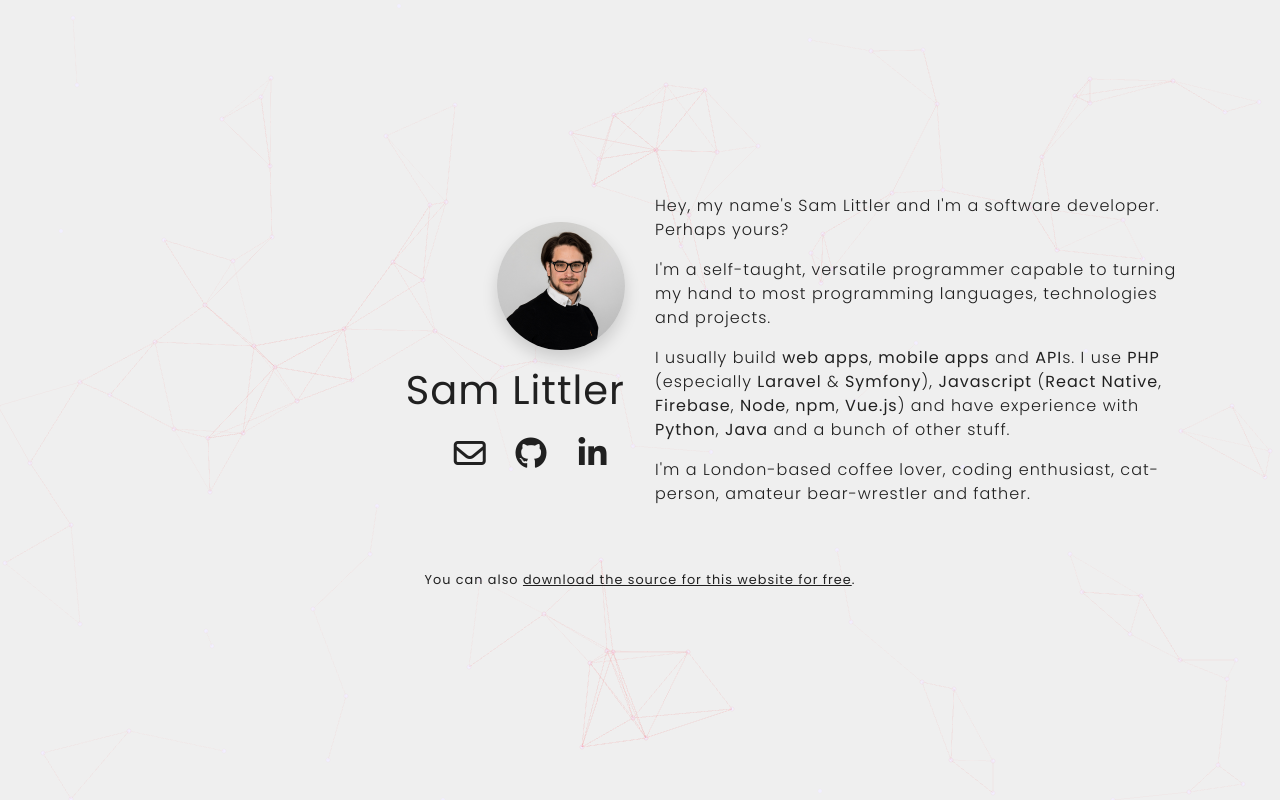
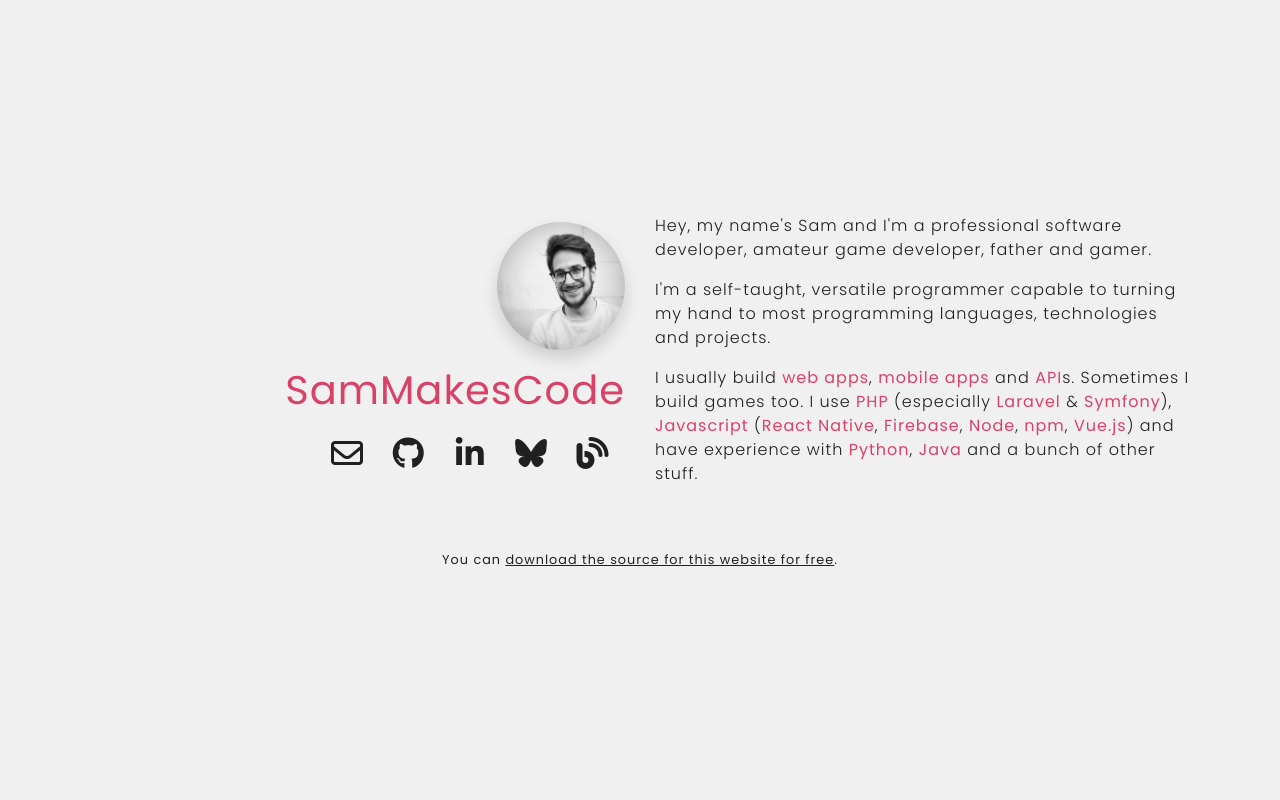
Before and after one commit to SamMakesCode/sammakescode.github.io, a plain HTML site: page index.html in a window 1280 px wide. Drawn offline with nearby package versions, Linux system fonts and the light colour scheme.

Commit message:
Update website

```diff
--- a/index.html
+++ b/index.html
@@ -5,23 +5,23 @@
         <meta name="viewport" content="width=device-width, user-scalable=no, initial-scale=1.0, maximum-scale=1.0, minimum-scale=1.0">
         <meta http-equiv="X-UA-Compatible" content="ie=edge">
         <meta name="author" content="Sam, obviously">
-        <meta name="description" content="Sam Littler, a senior software developer with FinTech experience in London using PHP, javascript, Vue.js">
+        <meta name="description" content="SamMakesCode, a senior software developer with FinTech experience in London using PHP, javascript, Vue.js">
         <meta name="keywords" content="senior, software, developer, london, fintech, php, js, vue, laravel, legend">
         <title>SamMakesCode > Sam Littler, a senior software developer with FinTech experience in London using PHP, javascript and Vue.js</title>
         <link href="https://fonts.googleapis.com/css?family=Poppins&display=swap" rel="stylesheet">
         <link href="https://stackpath.bootstrapcdn.com/bootstrap/4.5.2/css/bootstrap.min.css" rel="stylesheet">
-        <link rel="stylesheet" href="https://cdnjs.cloudflare.com/ajax/libs/font-awesome/6.2.1/css/all.min.css" integrity="sha512-MV7K8+y+gLIBoVD59lQIYicR65iaqukzvf/nwasF0nqhPay5w/9lJmVM2hMDcnK1OnMGCdVK+iQrJ7lzPJQd1w==" crossorigin="anonymous" referrerpolicy="no-referrer" />        <link rel="icon" type="image/jpeg" href="sammakescode-sam-littler.png">
+        <link rel="stylesheet" href="https://cdnjs.cloudflare.com/ajax/libs/font-awesome/6.6.0/css/all.min.css" crossorigin="anonymous" referrerpolicy="no-referrer" />
+        <link rel="icon" type="image/jpeg" href="sammakescode-sam.png">
         <link rel="stylesheet" href="style.css">
     </head>
     <body>
-        <canvas id="background"></canvas>
         <div class="container h-100">
             <div class="row justify-content-center vh-100">
                 <div class="col-12 my-auto text-center">
                     <div class="row justify-content-center h-100">
                         <div class="col-12 col-md-6 text-md-right my-auto">
-                            <img src="sammakescode-sam-littler.png" alt="A picture of Sam of programming legend" class="rounded-circle shadow mb-3" width="128">
-                            <h1>Sam Littler</h1>
+                            <img src="sammakescode-sam.png" alt="A picture of Sam of programming legend" class="rounded-circle shadow mb-3" width="128">
+                            <h1 class="highlight">SamMakesCode</h1>
                             <p id="email"></p>
                             <span id="mail-link" class="social-link mb-3" style="cursor:pointer">
                                 <i class="fa-regular fa-envelope"></i>
@@ -32,22 +32,26 @@
                             <a href="https://www.linkedin.com/in/sam-littler-84646291/" class="social-link mb-3" target="_blank">
                                 <i class="fa-brands fa-linkedin-in"></i>
                             </a>
+                            <a href="https://bsky.app/profile/sammakescode.bsky.social" class="social-link mb-3" target="_blank">
+                                <i class="fa-brands fa-bluesky"></i>
+                            </a>
+                            <a href="https://blog.sammakescode.com" class="social-link mb-3" target="_blank">
+                                <i class="fa-solid fa-blog"></i>
+                            </a>
                         </div>
                         <div class="col-10 col-md-6 text-md-left my-auto">
-                            <p>Hey, my name's Sam Littler and I'm a software developer. Perhaps yours?</p>
+                            <p>Hey, my name's Sam and I'm a professional software developer, amateur game developer, father and gamer.</p>
                             <p>I'm a self-taught, versatile programmer capable to turning my hand to most programming languages, technologies and projects.</p>
-                            <p>I usually build <b>web apps</b>, <b>mobile apps</b> and <b>API</b>s. I use <b>PHP</b> (especially <b>Laravel</b> & <b>Symfony</b>), <b>Javascript</b> (<b>React Native</b>, <b>Firebase</b>, <b>Node</b>, <b>npm</b>, <b>Vue.js</b>) and have experience with <b>Python</b>, <b>Java</b> and a bunch of other stuff.</p>
-                            <p>I'm a London-based coffee lover, coding enthusiast, cat-person, amateur bear-wrestler and father.</p>
+                            <p>I usually build <b class="highlight">web apps</b>, <b class="highlight">mobile apps</b> and <b class="highlight">API</b>s. Sometimes I build games too. I use <b class="highlight">PHP</b> (especially <b class="highlight">Laravel</b> & <b class="highlight">Symfony</b>), <b class="highlight">Javascript</b> (<b class="highlight">React Native</b>, <b class="highlight">Firebase</b>, <b class="highlight">Node</b>, <b class="highlight">npm</b>, <b class="highlight">Vue.js</b>) and have experience with <b class="highlight">Python</b>, <b class="highlight">Java</b> and a bunch of other stuff.</p>
                         </div>
                         <div class="col-10 mt-5">
-                            <p class="small">You can also <a href="https://github.com/sammakescode/sammakescode.github.io">download the source for this website for free</a>.</p>
+                            <p class="small">You can <a href="https://github.com/sammakescode/sammakescode.github.io">download the source for this website for free</a>.</p>
                         </div>
                     </div>
                 </div>
             </div>
         </div>
 
-        <script src="script.js"></script>
         <script>
             const thingy = 'c2FtbGl0dGxlcjU3QGdtYWlsLmNvbQ==';
 
--- a/script.js
+++ /dev/null
@@ -1,213 +0,0 @@
-let canvas = document.getElementById('background');
-canvas.width = window.innerWidth;
-canvas.height = window.innerHeight;
-let context = canvas.getContext('2d');
-context.fillStyle = 'rgba(239, 239, 239, 1)';
-context.fillRect(0, 0, canvas.width, canvas.height);
-
-let mouseIsDown = false;
-
-document.addEventListener('mousedown', event => {
-    mouseIsDown = true;
-});
-
-document.addEventListener('mouseup', event => {
-    mouseIsDown = false;
-    bombs.push(new Bomb(
-        event.clientX,
-        event.clientY,
-        bombSize,
-    ));
-    bombSize = 50;
-});
-
-document.addEventListener('touchstart', event => {
-    mouseIsDown = true;
-});
-
-document.addEventListener('touchend', event => {
-    mouseIsDown = false;
-    bombs.push(new Bomb(
-        event.clientX,
-        event.clientY,
-        bombSize,
-    ));
-    bombSize = 50;
-});
-
-let bombSize = 50;
-let bombs = [];
-let particles = [];
-
-class Particle
-{
-    constructor(x, y)
-    {
-        this.x = x;
-        this.y = y;
-
-        let velocityX = rand(-2, 2);
-        while (velocityX === 0) {
-            velocityX = rand(-2, 2);
-        }
-        let velocityY = rand(-2, 2);
-        while (velocityY === 0) {
-            velocityY = rand(-2, 2);
-        }
-
-        this.velocity = [
-            velocityX,
-            velocityY
-        ];
-
-        this.color = '#F1F0FF';
-
-        this.frozenFor = 0;
-    }
-
-    distanceTo(x, y)
-    {
-        let distanceX = this.x - x;
-        let distanceY = this.y - y;
-
-        return Math.sqrt((distanceX * distanceX) + (distanceY * distanceY));
-    }
-}
-
-class Bomb
-{
-    constructor(x, y, maxSize)
-    {
-        this.x = x;
-        this.y = y;
-        this.maxSize = maxSize;
-        this.radius = 0;
-    }
-}
-
-makeParticles();
-setInterval(() => {
-    if (mouseIsDown) {
-        if (bombSize <= 150) {
-            bombSize += 4;
-        }
-    }
-    handleObjects();
-    updateObjects();
-}, 32);
-
-function rand(from, to)
-{
-    return Math.floor(Math.random() * (to - from + 1) + from);
-}
-
-function makeParticles()
-{
-    for (let i = 0; i < Math.floor(window.innerWidth / 10); i++) {
-        let randX = rand(0, window.innerWidth);
-        let randY = rand(0, window.innerHeight);
-        particles.push(new Particle(
-            randX,
-            randY
-        ));
-    }
-}
-
-function handleObjects()
-{
-    for (let i = 0; i < particles.length; i++) {
-        let particle = particles[i];
-
-        particle.x += particle.velocity[0];
-        particle.y += particle.velocity[1];
-
-        if (particle.x > window.innerWidth || particle.x < 0) {
-            particle.velocity[0] *= -1;
-        }
-
-        if (particle.y > window.innerHeight || particle.y < 0) {
-            particle.velocity[1] *= -1;
-        }
-
-        if (particle.frozenFor > 0) {
-            particle.frozenFor--;
-        } else {
-            if (particle.velocity[0] === 0 || particle.velocity[1] === 0) {
-                particle.color = '#F1F0FF';
-
-                let velocityX = rand(-2, 2);
-                while (velocityX === 0) {
-                    velocityX = rand(-2, 2);
-                }
-                let velocityY = rand(-2, 2);
-                while (velocityY === 0) {
-                    velocityY = rand(-2, 2);
-                }
-
-                particle.velocity = [
-                    velocityX,
-                    velocityY
-                ];
-            }
-        }
-    }
-
-    for (let i = 0; i < bombs.length; i++) {
-        let bomb = bombs[i];
-
-        if (bomb.radius >= bomb.maxSize) {
-            bombs.splice(i, 1);
-        }
-
-        bomb.radius++;
-    }
-}
-
-function updateObjects()
-{
-    context.fillStyle = 'rgba(239, 239, 239, 1)';
-    context.fillRect(0, 0, canvas.width, canvas.height);
-
-    for (let i = 0; i < particles.length; i++) {
-        let particle = particles[i];
-
-        context.beginPath();
-        context.arc(particle.x, particle.y, 2, 0, 2 * Math.PI, false);
-        context.fillStyle = particle.color;
-        context.fill();
-
-        for (let j = 0; j < particles.length; j++) {
-            let otherParticle = particles[j];
-
-            if (otherParticle.distanceTo(particle.x, particle.y) < 100) {
-                context.moveTo(particle.x, particle.y);
-                context.lineTo(otherParticle.x, otherParticle.y);
-                if (particle.frozenFor > 0) {
-                    context.strokeStyle = 'rgba(239, 100, 97, 0.05)';
-
-                } else {
-                    context.strokeStyle = 'rgba(239, 100, 97, 0.01)';
-                }
-                context.stroke();
-            }
-        }
-    }
-
-    for (let i = 0; i < bombs.length; i++) {
-        context.beginPath();
-        let bomb = bombs[i];
-        context.arc(bomb.x, bomb.y, bomb.radius, 0, Math.PI * 2, false);
-        context.strokeStyle = 'rgba(239, 100, 97, 0.5)';
-        context.stroke();
-
-        for (let j = 0; j < particles.length; j++) {
-            let particle = particles[j];
-
-            if (particle.distanceTo(bomb.x, bomb.y) < bomb.radius) {
-                particle.color = 'rgba(239, 100, 97, 1)';
-                particle.velocity = [0, 0];
-                particle.frozenFor = 3 * bomb.maxSize;
-            }
-        }
-    }
-}
--- a/style.css
+++ b/style.css
@@ -28,8 +28,12 @@ a {
     transition: color 0.125s linear;
 }
 
+.highlight {
+    color: #da4167;
+}
+
 a:hover {
-    color: #EF6461;
+    color: #da4167;
 }
 
 .card {
```
Also changed, not shown: sammakescode-sam-littler.png (deleted), sammakescode-sam.png (added).
